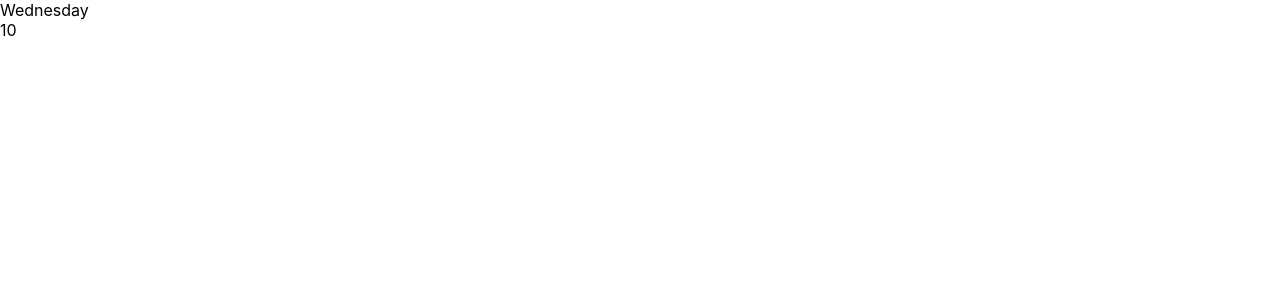
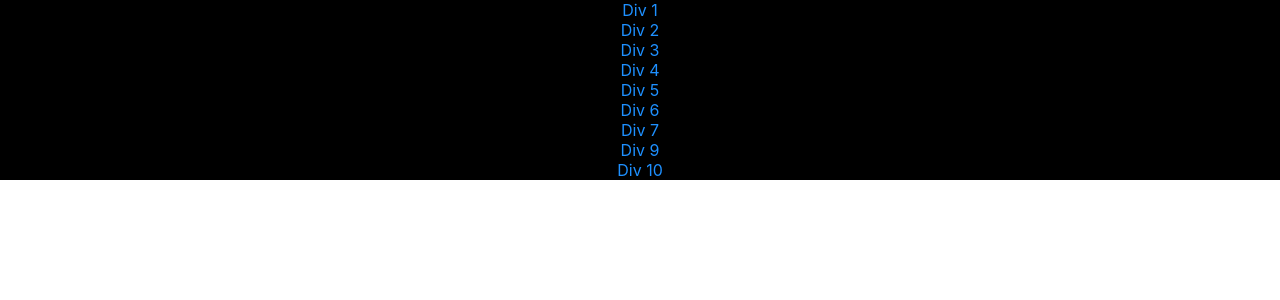
Before and after one commit to umar-khalilov/react_app, a React (Create React App) app: page / in a window 1280 px wide. Shown: the top 300 px of the page. Built offline with nearby package versions, Linux system fonts and the light colour scheme.

Commit message:
Add new example with children

```diff
--- a/src/App.js
+++ b/src/App.js
@@ -1,11 +1,22 @@
 import './App.css';
 import Counter from './components/Counter';
 import Calendar from './components/Calendar';
+import FlexContainer from './components/FlexContainer';
 
 function App(props) {
   return (
     <>
-      <Calendar />
+      <FlexContainer jc='center' ai='center' fd="column">
+        <div>Div 1</div>
+        <div>Div 2</div>
+        <div>Div 3</div>
+        <div>Div 4</div>
+        <div>Div 5</div>
+        <div>Div 6</div>
+        <div>Div 7</div>
+        <div>Div 9</div>
+        <div>Div 10</div>
+      </FlexContainer>
     </>
   );
 }
--- /dev/null
+++ b/src/components/FlexContainer/FlexCon.module.scss
@@ -0,0 +1,6 @@
+.container{
+    display: flex;
+   color: dodgerblue;
+   background-color:black;
+
+}
--- /dev/null
+++ b/src/components/FlexContainer/index.jsx
@@ -0,0 +1,27 @@
+import React from 'react';
+import styles from './FlexCon.module.scss';
+import PropTypes from 'prop-types';
+
+const FlexContainer = (props) => {
+    const { children, ai, jc, fd } = props;
+    const innerStyles = {
+        alignItems: ai,
+        justifyContent: jc,
+        flexDirection: fd,
+    };
+    return (
+        <div className={styles.container} style={innerStyles}>
+            {children}
+        </div>
+    );
+}
+
+FlexContainer.propTypes = {
+    children: PropTypes.element.isRequired,
+    ai: PropTypes.string.isRequired,
+    jc: PropTypes.string.isRequired,
+    fd: PropTypes.string.isRequired,
+}
+
+
+export default FlexContainer;
```
Also changed, not shown: 1 other file (tests, documents, lock files or other folders).
